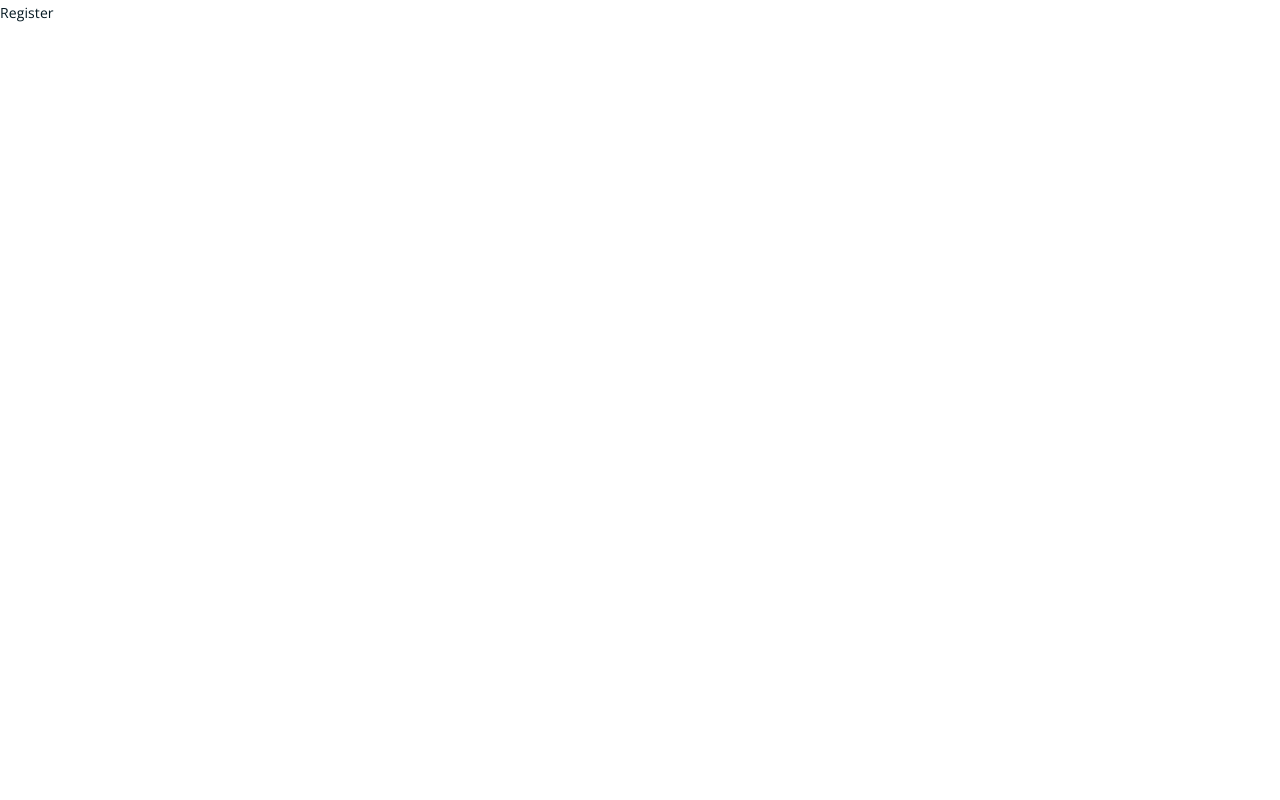
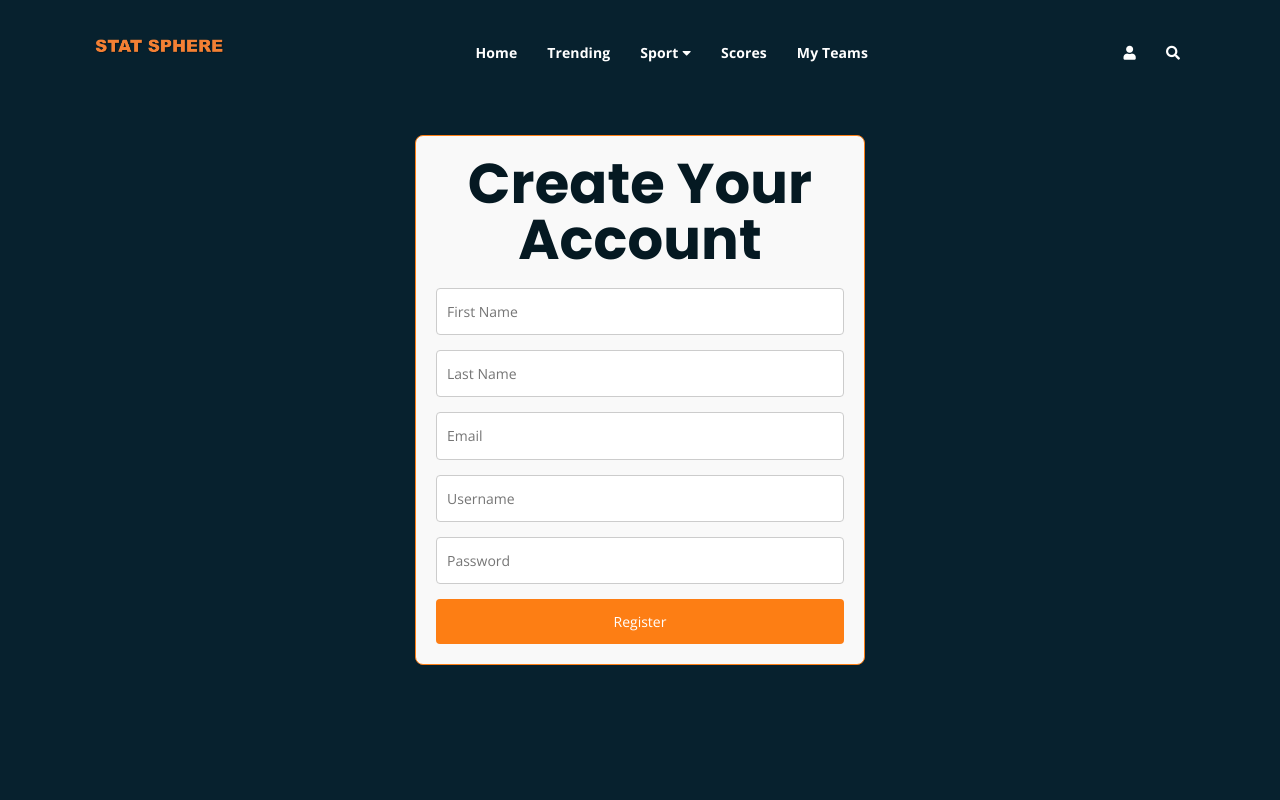
Before and after one commit to saif-32/Statsphere, a React (Create React App) app in the folder client/: page /register in a window 1280 px wide. Shown: the top 800 px of the page. Built offline with nearby package versions, Linux system fonts and the light colour scheme.

Commit message:
Login/Register

```diff
--- a/client/public/assets/css/statsphere.css
+++ b/client/public/assets/css/statsphere.css
@@ -3,3 +3,89 @@ div .col-home {
 	max-height: 700px;
 	padding: 5px;
 }
+
+.register-container {
+	display: flex;
+	justify-content: center;
+	align-items: center;
+	height: 100vh;
+	background-color: #07212e;
+  }
+
+  .register-form {
+	width: 450px;
+	padding: 20px;
+	border: 1px solid #fd7e14;
+	border-radius: 8px;
+	background-color: #f9f9f9;
+  }
+
+  .register-form h1 {
+	text-align: center;
+	margin-bottom: 20px;
+  }
+
+  .register-form input {
+	width: 100%;
+	margin-bottom: 15px;
+	padding: 10px;
+	border: 1px solid #ccc;
+	border-radius: 4px;
+  }
+
+  .register-form button {
+	width: 100%;
+	padding: 10px;
+	border: none;
+	border-radius: 4px;
+	background-color: #fd7e14;
+	color: #fff;
+	cursor: pointer;
+  }
+
+  .register-form button:hover {
+	background-color: #e36e0e;
+  }
+
+  .login-container {
+	display: flex;
+	justify-content: center;
+	align-items: center;
+	height: 100vh;
+	background-color: #07212e;
+  }
+
+  .login-form {
+	width: 400px;
+	padding: 20px;
+	border: 1px solid #fd7e14;
+	border-radius: 8px;
+	background-color: #f9f9f9;
+  }
+
+  .login-form h1 {
+	text-align: center;
+	margin-bottom: 20px;
+  }
+
+  .login-form input {
+	width: 100%;
+	margin-bottom: 15px;
+	padding: 10px;
+	border: 1px solid #ccc;
+	border-radius: 4px;
+  }
+
+  .login-form button {
+	width: 100%;
+	padding: 10px;
+	border: none;
+	border-radius: 4px;
+	background-color: #fd7e14;
+	color: #fff;
+	cursor: pointer;
+  }
+
+  .login-form button:hover {
+	background-color: #e36e0e;
+  }
--- a/client/public/index.html
+++ b/client/public/index.html
@@ -2,11 +2,10 @@
 <html lang="en">
   <head>
     <meta charset="utf-8" />
-    <link rel="icon" href="%PUBLIC_URL%/favicon.ico" />
+    <link rel="icon" href="%PUBLIC_URL%/assets/img/favicon.png" />
     <meta name="viewport" content="width=device-width, initial-scale=1" />
     <meta name="theme-color" content="#000000" />
     <meta
-      name="description"
       content="Web site created using create-react-app"
     />
     <link rel="apple-touch-icon" href="%PUBLIC_URL%/logo192.png" />
@@ -24,7 +23,7 @@
       work correctly both with client-side routing and a non-root public URL.
       Learn how to configure a non-root public URL by running `npm run build`.
     -->
-    <title>React App</title>
+    <title>Statsphere</title>
     	<!-- title -->
 
       <!-- favicon -->
--- a/client/src/components/footer.js
+++ b/client/src/components/footer.js
@@ -9,7 +9,7 @@ export const Footer = () => {
         <div className="col-lg-6 col-md-6">
           <div className="footer-box about-widget">
             <h2 className="widget-title">About Us</h2>
-            <p>Ut enim ad minim veniam perspiciatis unde omnis iste natus error sit voluptatem accusantium doloremque laudantium, totam rem aperiam, eaque ipsa quae.</p>
+            <p>Statsphere is an innovative sports analytics platform that leverages historical data to provide you with insights and fosters a dynamic sports community.</p>
           </div>
         </div>
         <div className="col-lg-6 col-md-6">
--- a/client/src/pages/login.js
+++ b/client/src/pages/login.js
@@ -15,15 +15,9 @@ export const Login = () => {
   return (
     <div>
       <Header />
-      <div className="breadcrumb-section breadcrumb-bg">
-        <div className="container">
-          <div className="row">
-            <div className="col-lg-8 offset-lg-2 text-center">
-              <div className="breadcrumb-text">
-                <p>under construction</p>
-                <h1>Account</h1>
-              </div>
+      <div className="login-container">
         <div className="login-form">
+          <h1>Login to Your Account</h1>
           <form onSubmit={handleLogin}>
             <input
               type="email"
@@ -43,9 +37,6 @@ export const Login = () => {
           </form>
         </div>
       </div>
-          </div>
-        </div>
-      </div>
       <Footer />
     </div>
   );
--- a/client/src/pages/register.js
+++ b/client/src/pages/register.js
@@ -1,3 +1,69 @@
+import React, { useState } from 'react';
+import Header from '../components/header';
+import Footer from '../components/footer';
+
 export const Register = () => {
-    return <div> Register</div>
-}
+  const [firstName, setFirstName] = useState('');
+  const [lastName, setLastName] = useState('');
+  const [email, setEmail] = useState('');
+  const [username, setUsername] = useState('');
+  const [password, setPassword] = useState('');
+
+  const handleRegister = (e) => {
+    e.preventDefault();
+    // Handle registration logic here
+    console.log('Register button clicked');
+  };
+
+  return (
+    <div>
+      <Header />
+      <div className="register-container">
+        <div className="register-form">
+          <h1>Create Your Account</h1>
+          <form onSubmit={handleRegister}>
+            <input
+              type="text"
+              placeholder="First Name"
+              value={firstName}
+              onChange={(e) => setFirstName(e.target.value)}
+              required
+            />
+            <input
+              type="text"
+              placeholder="Last Name"
+              value={lastName}
+              onChange={(e) => setLastName(e.target.value)}
+              required
+            />
+            <input
+              type="email"
+              placeholder="Email"
+              value={email}
+              onChange={(e) => setEmail(e.target.value)}
+              required
+            />
+            <input
+              type="text"
+              placeholder="Username"
+              value={username}
+              onChange={(e) => setUsername(e.target.value)}
+              required
+            />
+            <input
+              type="password"
+              placeholder="Password"
+              value={password}
+              onChange={(e) => setPassword(e.target.value)}
+              required
+            />
+            <button type="submit">Register</button>
+          </form>
+        </div>
+      </div>
+      <Footer />
+    </div>
+  );
+};
+
+export default Register;
```
Lines whose indentation alone changed are shown as unchanged.
